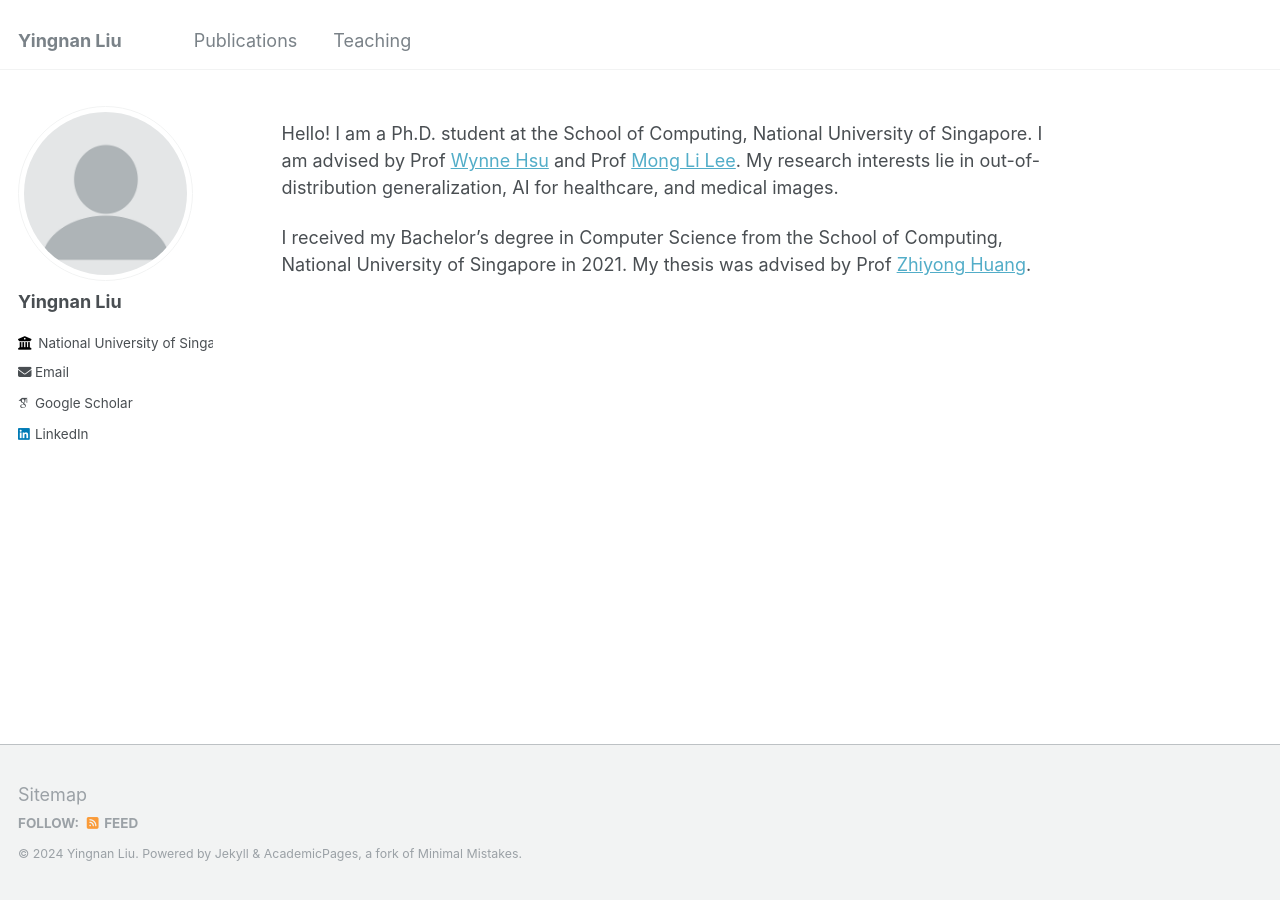
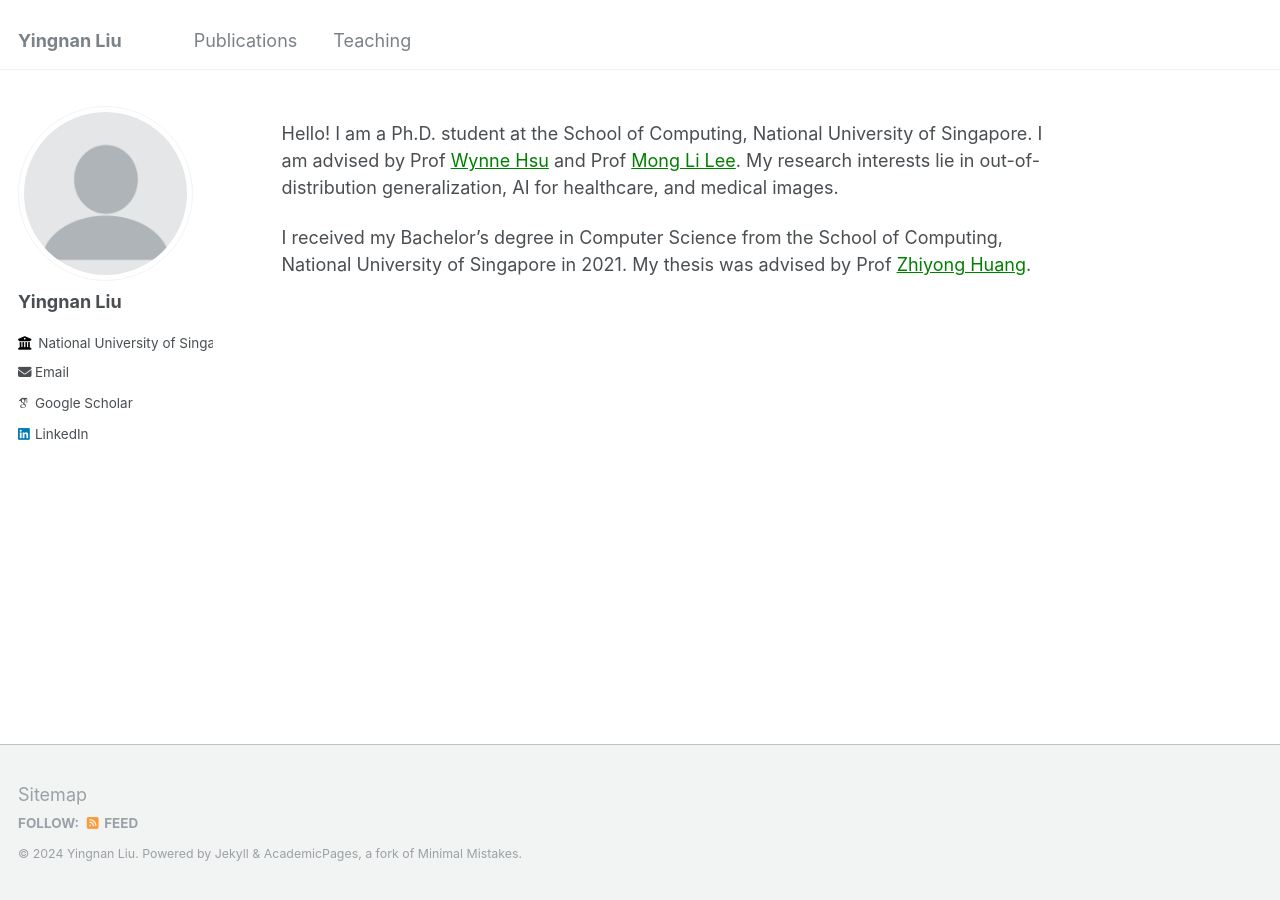
Before and after one commit to NancyQuris/nancyquris.github.io, a Jekyll site: the page built from _pages/about.md, in a window 1280 px wide. Built offline with Jekyll 4.4.1, drawn with Linux system fonts in a browser that asks for light colours; some web fonts are replaced.

Commit message:
Update _base.scss

```diff
--- a/_sass/_base.scss
+++ b/_sass/_base.scss
@@ -111,16 +111,40 @@ blockquote {
 
 /* links */
 
-a {
-  &:focus {
-    @extend %tab-focus;
-  }
+a:link {
+  color: #008000;
+   text-decoration: none;
+}
 
-  &:hover,
-  &:active {
-    outline: 0;
-  }
+/* visited link */
+a:visited {
+  color: 005900;
 }
+
+/* mouse over link */
+a:hover {
+   outline: 0;
+}
+
+/* selected link */
+a:active {
+   outline: 0;
+}
+
+// a {
+//   &:focus {
+//     @extend %tab-focus;
+//     text-decoration: none;
+
+//   }
+
+//   &:hover,
+//   &:active {
+//     outline: 0;
+//     text-decoration: none;
+//     color: #008000;
+//   }
+// }
 
 /* code */
 
```
